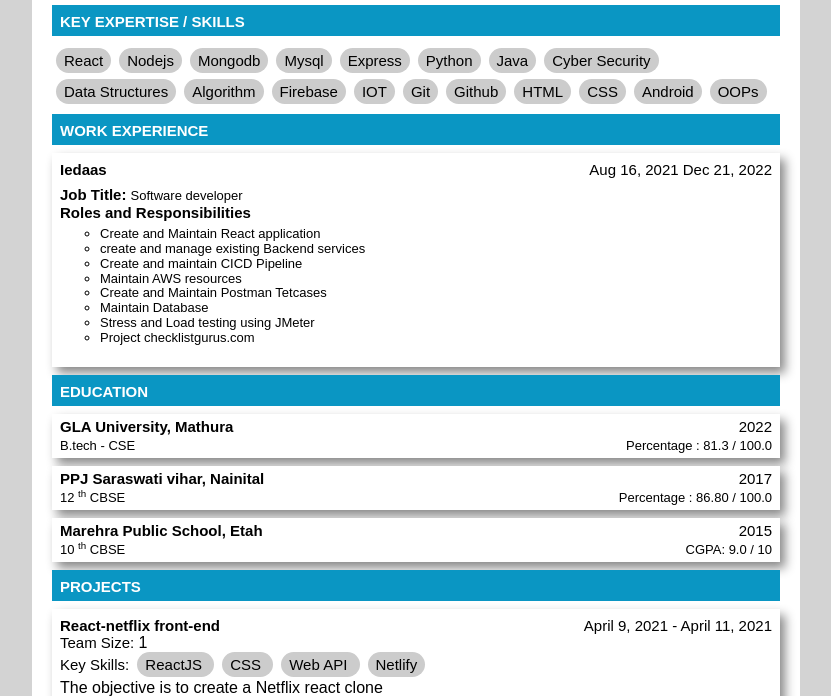
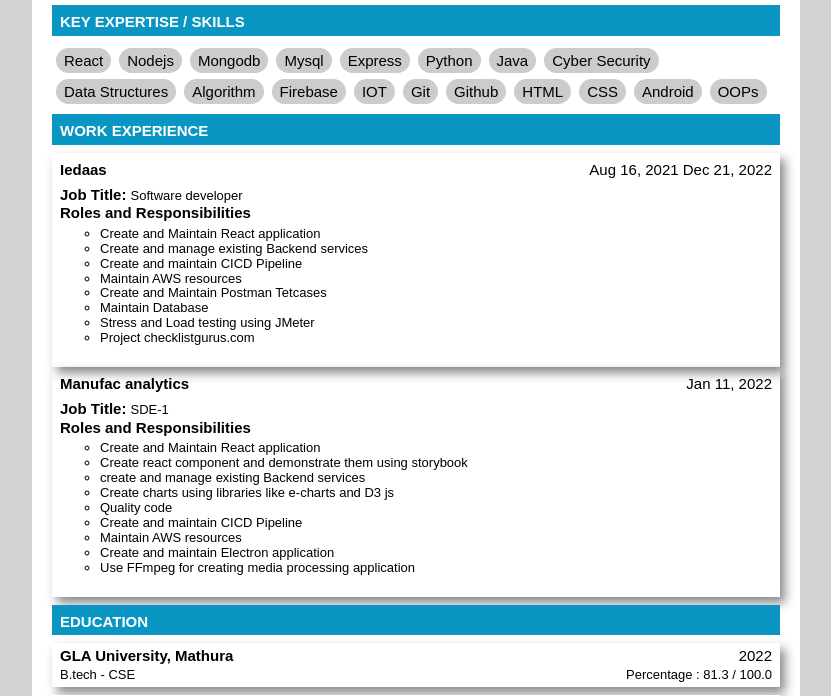
Before and after one commit to nik-1207/resume, a website built with Parcel: page index.html in a window 1280 px wide. Shown: the part 142-838 px from the top of the page, without its empty margins (224-1055 px from the left). Built offline with nearby package versions, Linux system fonts and the light colour scheme.

Commit message:
Add new experience

```diff
--- a/index.html
+++ b/index.html
@@ -81,13 +81,35 @@
       <span class="project-item-key" style="margin-top:8px;margin-bottom: 8px; font-weight: bold">Roles and Responsibilities</span>
       <ul class="role-items">
         <li>Create and Maintain React application</li>
-        <li>create and manage existing Backend services</li>
+        <li>Create and manage existing Backend services</li>
         <li>Create and maintain CICD Pipeline</li>
         <li>Maintain AWS resources</li>
         <li>Create and Maintain Postman Tetcases</li>
         <li>Maintain Database</li>
         <li>Stress and Load testing using JMeter</li>
         <li>Project checklistgurus.com</li>
+      </ul>
+    </div>
+    <div class="experience-card">
+      <div class="experience-card-row-1">
+        <span class="project-title">Manufac analytics</span>
+        <span class="project-time-period">Jan 11, 2022</span>
+      </div>
+      <div>
+        <span class="project-item-key" style="font-weight: bold">Job Title: </span>
+        <span style="font-size: 13px">SDE-1</span>
+      </div>
+      <span class="project-item-key" style="margin-top:8px;margin-bottom: 8px; font-weight: bold">Roles and Responsibilities</span>
+      <ul class="role-items">
+        <li>Create and Maintain React application</li>
+        <li>Create react component and demonstrate them using storybook</li>
+        <li>create and manage existing Backend services</li>
+        <li>Create charts using libraries like e-charts and D3 js</li>
+        <li>Quality code</li>
+        <li>Create and maintain CICD Pipeline</li>
+        <li>Maintain AWS resources</li>
+        <li>Create and maintain Electron application</li>
+        <li>Use FFmpeg for creating media processing application</li>
       </ul>
     </div>
   </div>
```
